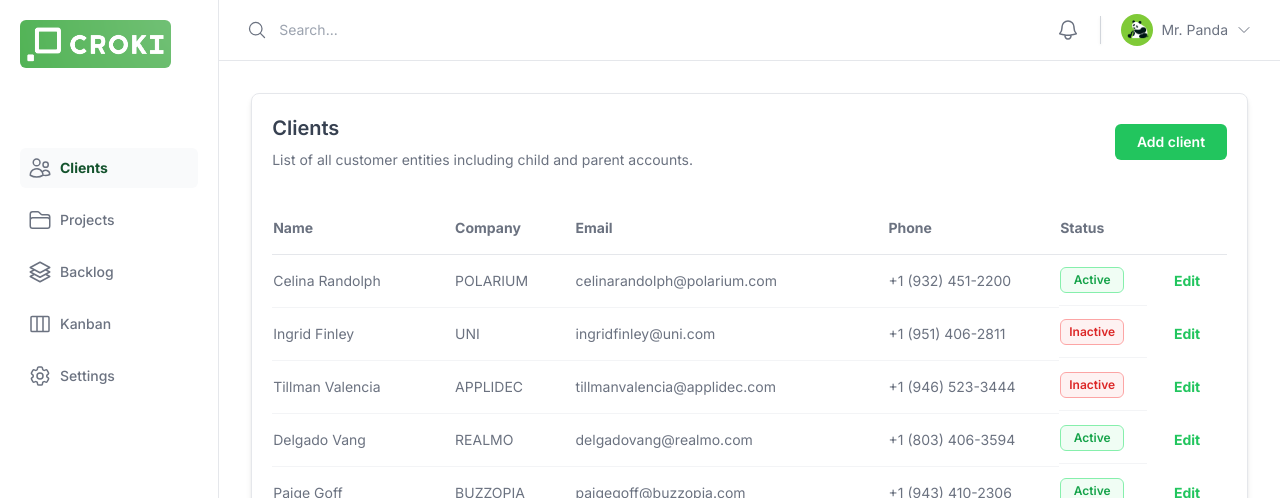
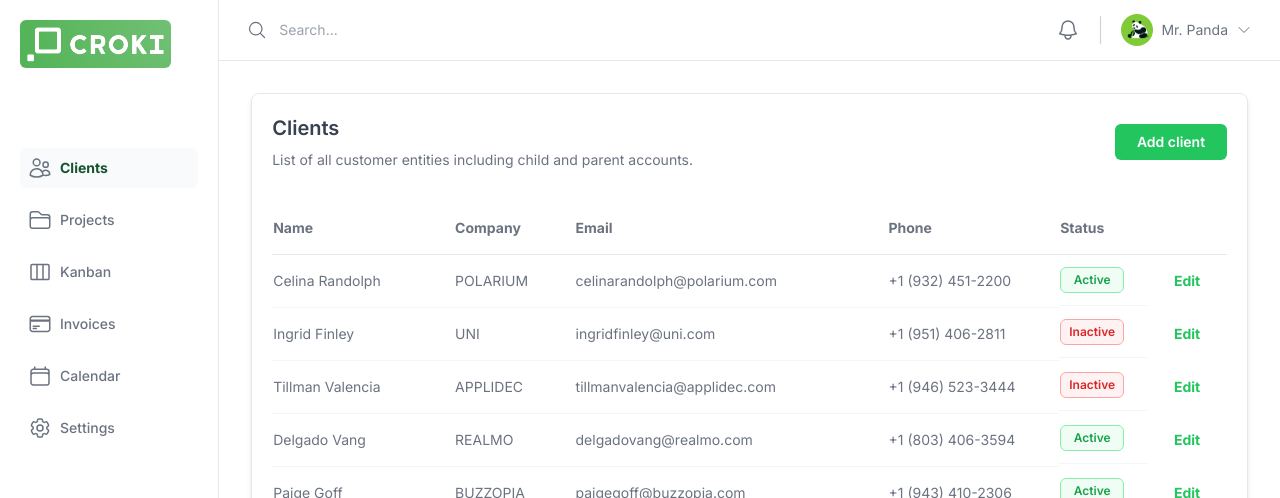
Before and after one commit to jonathan-nobrega/croki-agile, a Next.js app: page /home/clients in a window 1280 px wide. Shown: the top 498 px of the page. Built offline with nearby package versions, Linux system fonts and the light colour scheme.

Commit message:
refactor: new modules and navbar state logic

```diff
--- a/app/_components/Navbar.tsx
+++ b/app/_components/Navbar.tsx
@@ -1,9 +1,18 @@
-import { usePathname } from 'next/navigation'
 import { useSelector } from 'react-redux'
+import { UsersIcon, FolderIcon, ViewColumnsIcon, Cog6ToothIcon, CalendarIcon, CreditCardIcon } from '@heroicons/react/24/outline'
 
 export default function Navbar() {
-    const pathname = usePathname().split("/")[2] // Ex: if /home/projects, return 'projects'
-    const navigation = useSelector((state: any) => state.navSlice )
+
+    const currentModule = useSelector((state: any) => state.moduleSlice.title)
+
+    const navigation: NavItem[] = [
+        { _id: 1, title: 'Clients', href: '/home/clients', icon: UsersIcon },
+        { _id: 2, title: 'Projects', href: '/home/projects', icon: FolderIcon },
+        { _id: 3, title: 'Kanban', href: '/home/kanban', icon: ViewColumnsIcon },
+        { _id: 4, title: 'Invoices', href: '/home/invoices', icon: CreditCardIcon },
+        { _id: 5, title: 'Calendar', href: '/home/calendar', icon: CalendarIcon },
+        { _id: 6, title: 'Settings', href: '/home/settings', icon: Cog6ToothIcon },
+    ]
 
     const currentNavStyle = 'font-bold bg-gray-50 text-green-900 border-solid'
     const otherNavStyle = 'font-medium hover:bg-gray-50 hover:text-gray-900'
@@ -15,19 +24,19 @@ export default function Navbar() {
                 className='h-12 rounded-md'
             />
             <ul className='mt-20 space-y-3'>
-                {navigation.map((item: any) => (
+                {navigation.map((item: NavItem) => (
                     <li key={item._id}>
                         <a
                             href={item.href}
                             className={
                                 `flex items-center p-2 rounded-md transition ease-in-out
-                                ${pathname == item.name.toLowerCase() ? currentNavStyle : otherNavStyle}`
+                                ${currentModule == item.title.toLowerCase() ? currentNavStyle : otherNavStyle}`
                             }
                         >
                             <item.icon
                                 className='w-6 h-6 mr-2 text-gray-500'
                             />
-                            {item.name}
+                            {item.title}
                         </a>
                     </li>
                 ))}
--- a/app/_store/index.ts
+++ b/app/_store/index.ts
@@ -1,11 +1,9 @@
 import { configureStore } from "@reduxjs/toolkit";
-import navSlice from "./reducers/NavReducer";
 import modalSlice from "./reducers/ModalReducer"
 import moduleSlice from "./reducers/ModuleReducer"
 
 const store = configureStore({
     reducer: {
-        navSlice,
         moduleSlice,
         modalSlice,
     }
--- a/app/_store/reducers/NavReducer.ts
+++ /dev/null
@@ -1,42 +0,0 @@
-import { createSlice } from "@reduxjs/toolkit";
-import { UsersIcon, FolderIcon, Square3Stack3DIcon, ViewColumnsIcon, Cog6ToothIcon } from '@heroicons/react/24/outline'
-
-const initialState = [{
-    _id: 1,
-    name: 'Clients',
-    href: '/home/clients',
-    icon: UsersIcon,
-    active: false
-}, {
-    _id: 2,
-    name: 'Projects',
-    href: '/home/projects',
-    icon: FolderIcon,
-    active: false
-}, {
-    _id: 3,
-    name: 'Backlog',
-    href: '#',
-    icon: Square3Stack3DIcon,
-    active: false
-}, {
-    _id: 4,
-    name: 'Kanban',
-    href: '#',
-    icon: ViewColumnsIcon,
-    active: false
-}, {
-    _id: 5,
-    name: 'Settings',
-    href: '#',
-    icon: Cog6ToothIcon,
-    active: false
-}]
-
-const navSlice = createSlice({
-    name: 'NavSlice',
-    initialState,
-    reducers: {}
-})
-
-export default navSlice.reducer;
--- /dev/null
+++ b/app/home/calendar/page.tsx
@@ -0,0 +1,24 @@
+"use client"
+
+import { setModule } from "@/app/_store/reducers/ModuleReducer"
+import { useDispatch } from "react-redux"
+
+export default function page() {
+
+    const state = {
+        title: "calendar",
+        // description: 'List of all customer entities including child and parent accounts.',
+        // buttonDescription: 'Add client',
+        // tableHeaders: ['Name', 'Company', 'Email', 'Phone', 'Status'],
+        // tableData: clientsSeed,
+        // tableForm: 'ClientForm',
+    }
+
+    const dispatch = useDispatch()
+    dispatch(setModule(state))
+
+    return (
+        <div className='flex flex-col h-full w-full p-5 space-y-3 border rounded-lg shadow-md'>
+        </div>
+    )
+}
--- /dev/null
+++ b/app/home/invoices/page.tsx
@@ -0,0 +1,24 @@
+"use client"
+
+import { setModule } from "@/app/_store/reducers/ModuleReducer"
+import { useDispatch } from "react-redux"
+
+export default function page() {
+
+    const state = {
+        title: "invoices",
+        // description: 'List of all customer entities including child and parent accounts.',
+        // buttonDescription: 'Add client',
+        // tableHeaders: ['Name', 'Company', 'Email', 'Phone', 'Status'],
+        // tableData: clientsSeed,
+        // tableForm: 'ClientForm',
+    }
+
+    const dispatch = useDispatch()
+    dispatch(setModule(state))
+
+    return (
+        <div className='flex flex-col h-full w-full p-5 space-y-3 border rounded-lg shadow-md'>
+        </div>
+    )
+}
--- /dev/null
+++ b/app/home/kanban/page.tsx
@@ -0,0 +1,24 @@
+"use client"
+
+import { setModule } from "@/app/_store/reducers/ModuleReducer"
+import { useDispatch } from "react-redux"
+
+export default function page() {
+
+    const state = {
+        title: "kanban",
+        // description: 'List of all customer entities including child and parent accounts.',
+        // buttonDescription: 'Add client',
+        // tableHeaders: ['Name', 'Company', 'Email', 'Phone', 'Status'],
+        // tableData: clientsSeed,
+        // tableForm: 'ClientForm',
+    }
+
+    const dispatch = useDispatch()
+    dispatch(setModule(state))
+
+    return (
+        <div className='flex flex-col h-full w-full p-5 space-y-3 border rounded-lg shadow-md'>
+        </div>
+    )
+}
--- /dev/null
+++ b/app/home/settings/page.tsx
@@ -0,0 +1,24 @@
+"use client"
+
+import { setModule } from "@/app/_store/reducers/ModuleReducer"
+import { useDispatch } from "react-redux"
+
+export default function page() {
+
+    const state = {
+        title: "settings",
+        // description: 'List of all customer entities including child and parent accounts.',
+        // buttonDescription: 'Add client',
+        // tableHeaders: ['Name', 'Company', 'Email', 'Phone', 'Status'],
+        // tableData: clientsSeed,
+        // tableForm: 'ClientForm',
+    }
+
+    const dispatch = useDispatch()
+    dispatch(setModule(state))
+
+    return (
+        <div className='flex flex-col h-full w-full p-5 space-y-3 border rounded-lg shadow-md'>
+        </div>
+    )
+}
```
Also changed, not shown: app/_interfaces/nav.interface.ts (added, +7 -0 lines).
